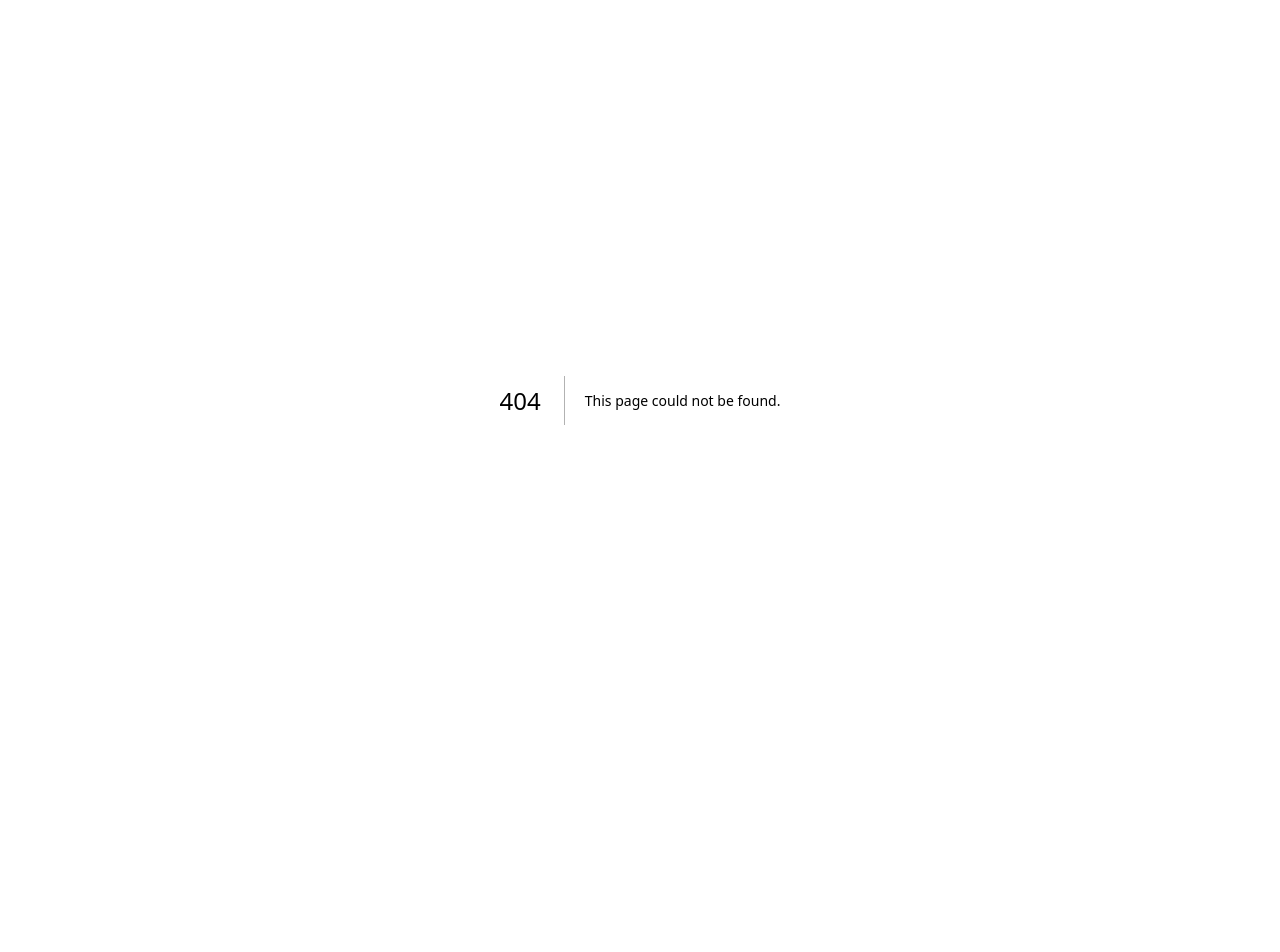
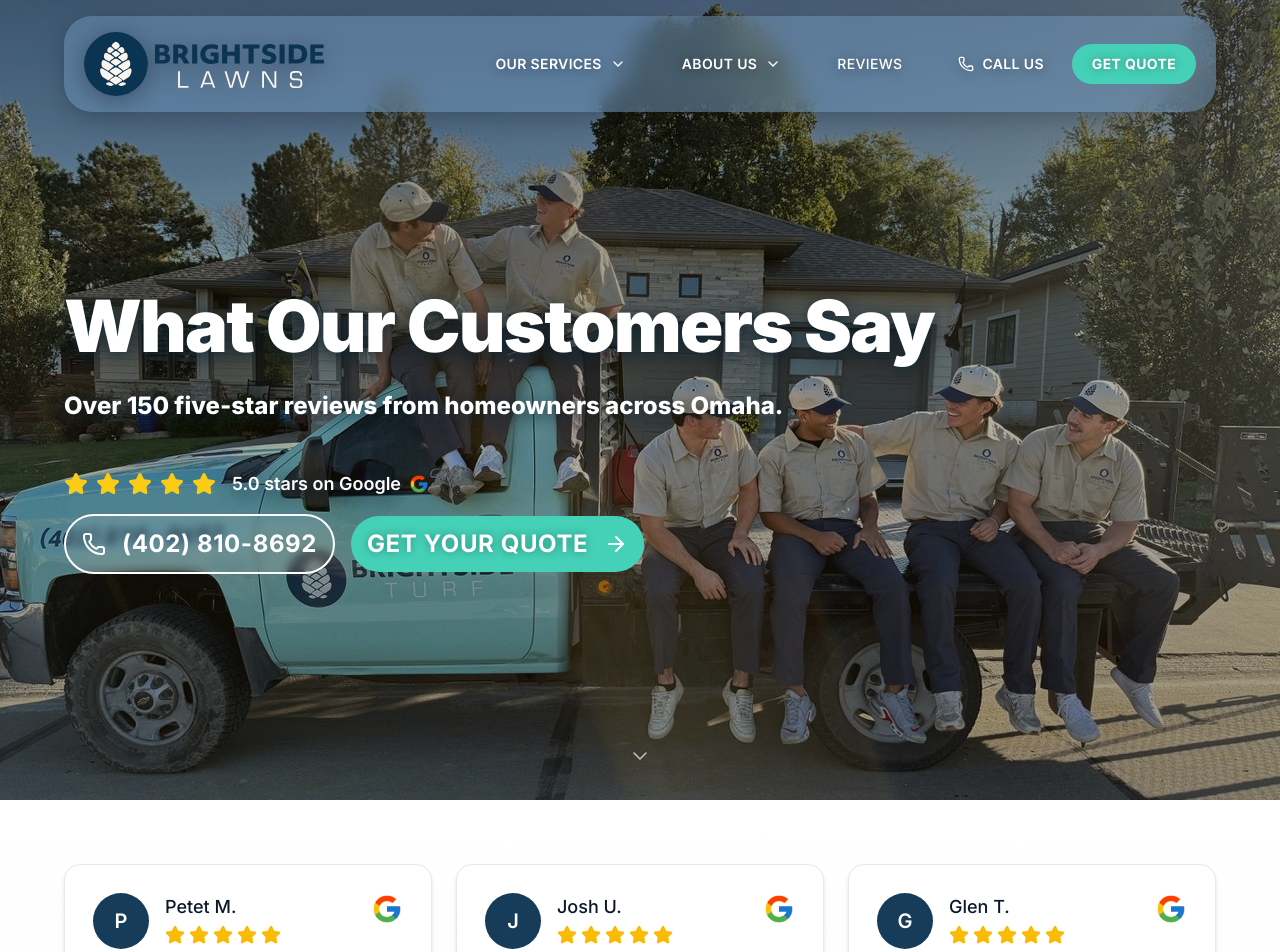
Before and after one commit to lancebshr/brightside-turf-site, a Next.js app: page /reviews in a window 1280 px wide. Before the commit this address had no page. Shown: the top 952 px of the page. Before the commit the page ends 800 px from the top, so only its background shows below. Built offline with nearby package versions, Linux system fonts and the light colour scheme.

Commit message:
should be done hopefully this changes sizing

```diff
--- a/src/app/globals.css
+++ b/src/app/globals.css
@@ -93,6 +93,14 @@
   body {
     @apply bg-background text-foreground antialiased;
   }
+}
+
+/* Hide default disclosure triangle on details/summary across all browsers */
+summary::-webkit-details-marker {
+  display: none;
+}
+summary::marker {
+  content: none;
 }
 
 .text-glow {
--- a/src/app/layout.tsx
+++ b/src/app/layout.tsx
@@ -1,5 +1,12 @@
 import type { Metadata } from "next";
+import { Inter } from "next/font/google";
 import "./globals.css";
+
+const inter = Inter({
+  subsets: ["latin"],
+  variable: "--font-sans",
+  display: "swap",
+});
 
 export const metadata: Metadata = {
   title: "Brightside Turf | Lawn Fertilization & Aeration in Omaha",
@@ -13,7 +20,7 @@ export default function RootLayout({
   children: React.ReactNode;
 }>) {
   return (
-    <html lang="en" className="overflow-x-hidden">
+    <html lang="en" className={`overflow-x-hidden ${inter.variable}`}>
       <body className="font-sans antialiased overflow-x-hidden">{children}</body>
     </html>
   );
--- /dev/null
+++ b/src/app/reviews/page.tsx
@@ -0,0 +1,148 @@
+import Image from "next/image";
+import { Star } from "lucide-react";
+import { Hero } from "@/components/ui/hero";
+import { SiteFooter } from "@/components/ui/site-footer";
+import { NAV_LINKS } from "@/lib/nav-links";
+
+const REVIEWS = [
+  {
+    name: "Petet Vargas Mas",
+    quote:
+      "Luke, Ben & Grant were excellent! Professional, friendly service. They did an awesome job with the lights. Clean lines, even spacing, and the lights look great. Best part is I didn't have to do a damn thing! 5 Star service. A+",
+  },
+  {
+    name: "Josh Usewicz",
+    quote:
+      "Brightside Turf (Brightside Holiday Lighting) did an outstanding job with our holiday lighting! The team was communicative, professional, and easy to work with from start to finish. They delivered high-quality work with great attention to detail, and the end result looks fantastic.",
+  },
+  {
+    name: "Glen Tramp",
+    quote:
+      "Did a nice job with our aeration and came back to ensure we were satisfied. Took soil samples and met to discuss the results. Paying through a link was handy and the communication was top-notch.",
+  },
+  {
+    name: "Doug Adams",
+    quote:
+      "Brightside Turf offers several services but I've only used them for aeration. Two friendly, clean-cut young men showed up and did a great job. Great communication and I was extremely satisfied.",
+  },
+  {
+    name: "David Fry",
+    quote:
+      "Luke and team were phenomenal from start to finish. We booked far out and really appreciated the reminders—they kept us on track! Hopefully more services coming soon?!",
+  },
+  {
+    name: "Nhung Nguyen",
+    quote:
+      "I would recommend Brightside to anyone in Omaha. They're a local company that does things right. When we noticed issues in our lawn they came back the next day to spot treat.",
+  },
+  {
+    name: "Thomas Norway",
+    quote:
+      "Very quick and great communication. They arrived on time for the aeration and just sent the invoice—could not have been easier. Definitely looking forward to working with them next season.",
+  },
+  {
+    name: "Marlene Riva",
+    quote:
+      "They did a very good aeration job at my house. Communication was great and even though they were running late, they kept me informed. I'll definitely use them again next year!",
+  },
+  {
+    name: "When In AZ",
+    quote:
+      "Brightside Turf handled aeration, overseeding, and fertilization for us. Fair pricing, easy to work with, and I could text to set everything up. Super happy to have found them.",
+  },
+  {
+    name: "Duy Tran",
+    quote:
+      "Excellent job aerating my lawn. New company but they did everything exceptionally. Email/text reminders were great, pricing was unbeatable, and they even picked up markers and left a thank you gift.",
+  },
+  {
+    name: "Sally S",
+    quote:
+      "The crew arrived on time, even on a weekend. They worked quickly, cleaned up afterward, and I was very happy with the aeration and overseeding they did.",
+  },
+  {
+    name: "Jill Eli",
+    quote:
+      "Brightside is amazing! They just aerated and overseeded my yard. Everyone was professional, prompt, and gracious—can't wait to see it next spring!",
+  },
+  {
+    name: "Anthony Podany",
+    quote:
+      "Hired Brightside to handle fall aeration and was very impressed with the work and communication. Price was good and they've followed up twice to make sure I'm satisfied. Highly recommend.",
+  },
+];
+
+const formatReviewerName = (name: string) => {
+  const parts = name.trim().split(/\s+/);
+  if (parts.length === 0) return "";
+  if (parts.length === 1) return parts[0];
+  const last = parts[parts.length - 1];
+  const initial = last[0]?.toUpperCase() ?? "";
+  return `${parts[0]} ${initial}.`;
+};
+
+export default function ReviewsPage() {
+  return (
+    <div className="bg-background text-foreground">
+      <Hero
+        heading="What Our Customers Say"
+        subheading="Over 150 five-star reviews from homeowners across Omaha."
+        statLabel="5.0 stars on Google"
+        primaryCta={{ label: "Get Your Quote", href: "/get-quote" }}
+        navLinks={NAV_LINKS}
+        starPlacement="aboveCta"
+      />
+
+      <div className="relative left-1/2 right-1/2 w-screen -translate-x-1/2 bg-gradient-to-b from-white via-[#f5fbf7] to-[#c7f0de]">
+        <div className="mx-auto flex max-w-6xl flex-col gap-16 px-4 pb-16 pt-16 sm:px-6 lg:px-0">
+          <div className="grid gap-6 md:grid-cols-2 lg:grid-cols-3">
+            {REVIEWS.map((review, i) => (
+              <article
+                key={`${review.name}-${i}`}
+                className="flex flex-col gap-5 rounded-2xl border border-slate-200 bg-white p-7 shadow-md transition-shadow hover:shadow-lg"
+              >
+                <div className="flex items-start gap-4">
+                  <div className="flex size-14 shrink-0 items-center justify-center rounded-full bg-pine text-xl font-semibold text-white">
+                    {review.name.charAt(0).toUpperCase()}
+                  </div>
+                  <div className="flex flex-col gap-1">
+                    <span className="text-lg font-medium text-slate-900">
+                      {formatReviewerName(review.name)}
+                    </span>
+                    <div className="flex items-center gap-1">
+                      {Array.from({ length: 5 }).map((_, starIndex) => (
+                        <Star
+                          key={starIndex}
+                          className="size-5 text-[#FABB05]"
+                          fill="#FABB05"
+                        />
+                      ))}
+                    </div>
+                  </div>
+                  <Image
+                    src="/icons8-google-48.png"
+                    alt="Google"
+                    width={32}
+                    height={32}
+                    className="ml-auto shrink-0"
+                  />
+                </div>
+                <p className="flex-1 text-base leading-relaxed text-slate-600">
+                  {review.quote}
+                </p>
+              </article>
+            ))}
+          </div>
+        </div>
+
+        <SiteFooter
+          links={[
+            ...NAV_LINKS,
+            { label: "Privacy Policy", href: "/privacy" },
+            { label: "Get Quote", href: "/get-quote" },
+          ]}
+        />
+      </div>
+    </div>
+  );
+}
--- a/src/components/ui/hero.tsx
+++ b/src/components/ui/hero.tsx
@@ -56,6 +56,7 @@ export function Hero({
   starPlacement = "top",
 }: HeroProps) {
   const [servicesOpen, setServicesOpen] = useState(false);
+  const [aboutOpen, setAboutOpen] = useState(false);
   const [mobileMenuOpen, setMobileMenuOpen] = useState(false);
   const [collapseLinks, setCollapseLinks] = useState(false);
   const [collapseActions, setCollapseActions] = useState(false);
@@ -74,6 +75,13 @@ export function Hero({
     { label: "Cleanups", href: "/services/cleanups" },
     { label: "Holiday Lighting", href: "/services/holiday-lighting" },
     { label: "Overseeding", href: "/services/overseeding" },
+  ];
+  const ABOUT_OPTIONS = [
+    { label: "Our Story", href: "/about#story" },
+    { label: "Our Values", href: "/about#beliefs" },
+    { label: "FAQs", href: "/about#faqs" },
+    { label: "Contact", href: "/about#contact" },
+    { label: "Blog", href: "/blog" },
   ];
   const renderStarRow = (className = "") => (
     <div
@@ -265,6 +273,43 @@ export function Hero({
                         </div>
                       );
                     }
+                    if (link.label === "About Us") {
+                      return (
+                        <div
+                          key={link.label}
+                          className="relative -mb-8 pb-8"
+                          onMouseEnter={() => setAboutOpen(true)}
+                          onMouseLeave={() => setAboutOpen(false)}
+                        >
+                          <Link
+                            href="/about"
+                            className="flex items-center gap-2 rounded-full px-4 py-2 text-sm font-semibold uppercase tracking-wide text-white transition hover:bg-black/70 hover:shadow-[0_8px_20px_rgba(0,0,0,0.45)] drop-shadow-[0_2px_6px_rgba(0,0,0,0.4)]"
+                          >
+                            About Us
+                            <ChevronDown
+                              className={`size-4 transition ${aboutOpen ? "rotate-180" : ""}`}
+                            />
+                          </Link>
+                          <div
+                            className={`absolute right-0 mt-3 w-56 rounded-[1.25rem] border border-white/30 bg-black/80 p-4 shadow-[0_20px_45px_rgba(0,0,0,0.6)] backdrop-blur-lg ${
+                              aboutOpen ? "opacity-100" : "hidden opacity-0"
+                            }`}
+                          >
+                            <div className="flex flex-col gap-2 text-left text-sm text-white/90">
+                              {ABOUT_OPTIONS.map((option) => (
+                                <Link
+                                  key={option.label}
+                                  href={option.href}
+                                  className="rounded-xl px-3 py-2 transition hover:bg-white/10"
+                                >
+                                  {option.label}
+                                </Link>
+                              ))}
+                            </div>
+                          </div>
+                        </div>
+                      );
+                    }
                     return (
                       <a
                         key={link.href}
@@ -338,7 +383,7 @@ export function Hero({
                 >
                   <div className="flex flex-col gap-3">
                     {navLinks.map((link) => {
-                      if (link.label === "Our Services") {
+                      if (link.label === "Our Services" || link.label === "About Us") {
                         return null;
                       }
                       return (
@@ -365,6 +410,27 @@ export function Hero({
                             onClick={closeMobileMenu}
                           >
                             {service.label}
+                          </Link>
+                        ))}
+                      </div>
+                    </div>
+                    <div className="rounded-2xl bg-slate-50 p-4">
+                      <Link
+                        href="/about"
+                        className="text-sm font-semibold uppercase tracking-wide text-ink hover:text-pine"
+                        onClick={closeMobileMenu}
+                      >
+                        About Us
+                      </Link>
+                      <div className="mt-3 flex flex-col">
+                        {ABOUT_OPTIONS.map((option) => (
+                          <Link
+                            key={option.label}
+                            href={option.href}
+                            className="rounded-xl px-3 py-2 text-sm text-ink/80 transition hover:bg-white"
+                            onClick={closeMobileMenu}
+                          >
+                            {option.label}
                           </Link>
                         ))}
                       </div>
--- a/src/lib/nav-links.ts
+++ b/src/lib/nav-links.ts
@@ -1,5 +1,5 @@
 export const NAV_LINKS = [
   { label: "Our Services", href: "/#services" },
   { label: "About Us", href: "/about" },
-  { label: "Reviews", href: "/#reviews" },
+  { label: "Reviews", href: "/reviews" },
 ];
```
